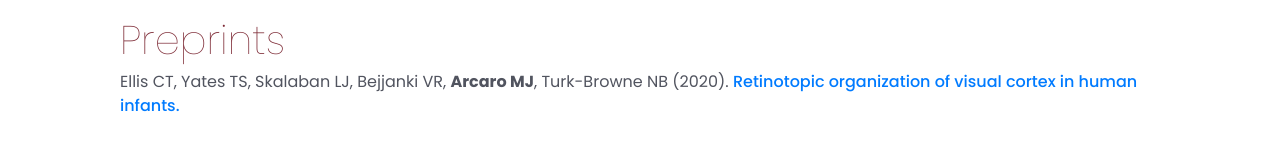
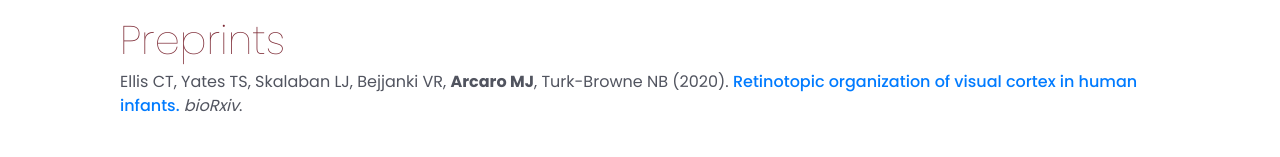
Before and after one commit to mikearcaro/arcarolab, a plain HTML site: page publications.html in a window 1280 px wide. Shown: the part 203-360 px from the top of the page. Drawn offline with Linux system fonts and the light colour scheme; a web font is replaced by a local one.

Commit message:
Update publications.html

```diff
--- a/publications.html
+++ b/publications.html
@@ -123,7 +123,7 @@
     <div class="contentbox">
 
       <p>
-    	Ellis CT, Yates TS, Skalaban LJ, Bejjanki VR, <b>Arcaro MJ</b>, Turk-Browne NB (2020). <A HREF="https://www.biorxiv.org/content/10.1101/2020.12.01.407437v1">Retinotopic organization of visual cortex in human infants.</A>
+    	Ellis CT, Yates TS, Skalaban LJ, Bejjanki VR, <b>Arcaro MJ</b>, Turk-Browne NB (2020). <A HREF="https://www.biorxiv.org/content/10.1101/2020.12.01.407437v1">Retinotopic organization of visual cortex in human infants. </A> <i>bioRxiv</i>.
       </p>
 
 
```
